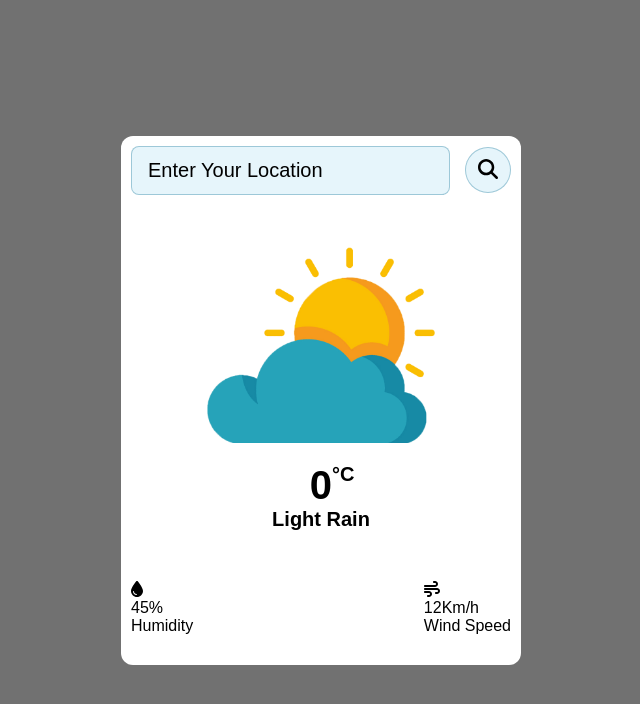
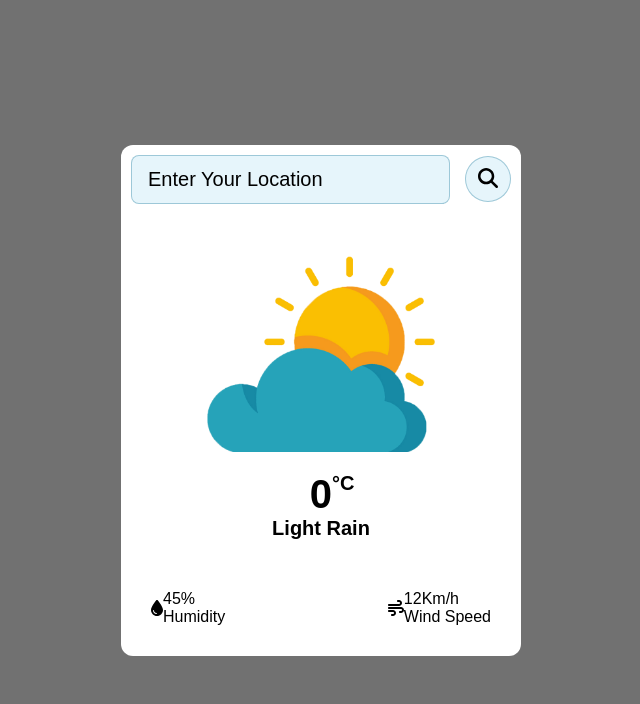
Before and after one commit to ABHi-202864/Weather-App, a plain HTML site: page index.html in a window 1280 px wide. Shown: the whole page, without its empty margins (319-959 px from the left). Drawn offline with Linux system fonts and the light colour scheme.

Commit message:
i'm sorry today

```diff
--- a/css/style.css
+++ b/css/style.css
@@ -102,3 +102,17 @@ body {
     justify-content: space-between;
     margin-top: 30px;
 }
+
+.humidity,
+.wind {
+    display: flex;
+    align-items: center;
+}
+
+.humidity {
+    margin-left: 20px;
+}
+
+.wind {
+    margin-right: 20px;
+}
```
